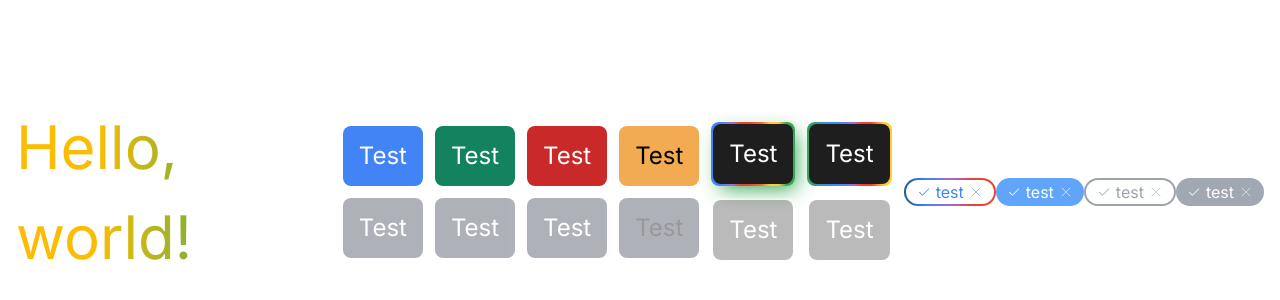
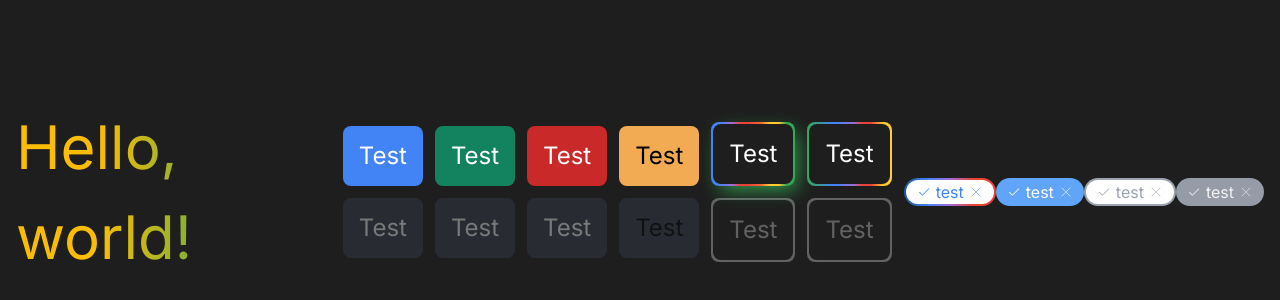
Before and after one commit to GdscCpp/socal-gd-website, a Next.js app: page / in a window 1280 px wide. Shown: the part 208-508 px from the top of the page. Built offline with nearby package versions, Linux system fonts and the light colour scheme.

Commit message:
Update page.tsx

```diff
--- a/src/app/page.tsx
+++ b/src/app/page.tsx
@@ -10,7 +10,7 @@ import Textarea from "@/components/input/Textarea";
 
 export default function Page() {
   return (
-    <div className="text-white p-4 h-screen w-full flex items-center justify-center bg-white dark:bg-dark-400">
+    <div className="text-white p-4 h-screen w-full flex items-center justify-center bg-dark-400">
       <h1 className="text-heading-xl bg-2cg-4 text-transparent inline-block bg-clip-text">
         Hello, world!
       </h1>
```
